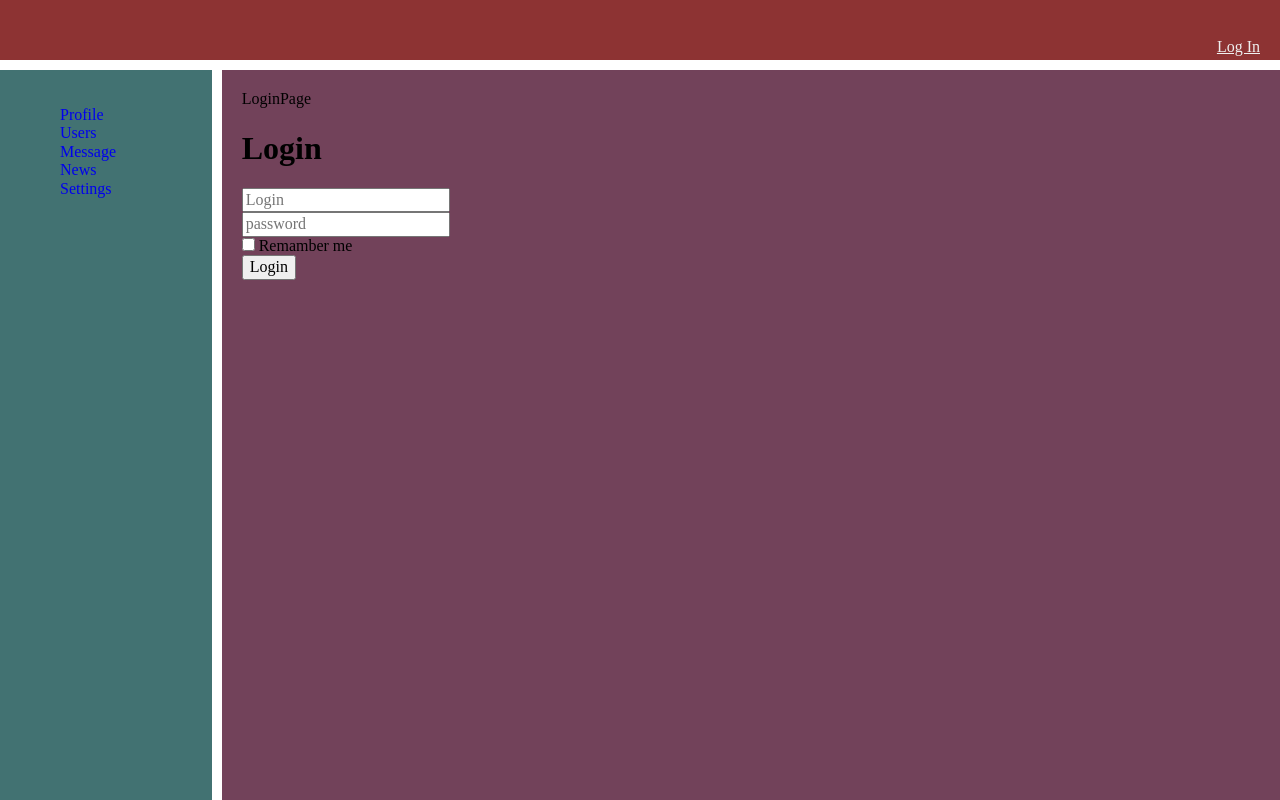
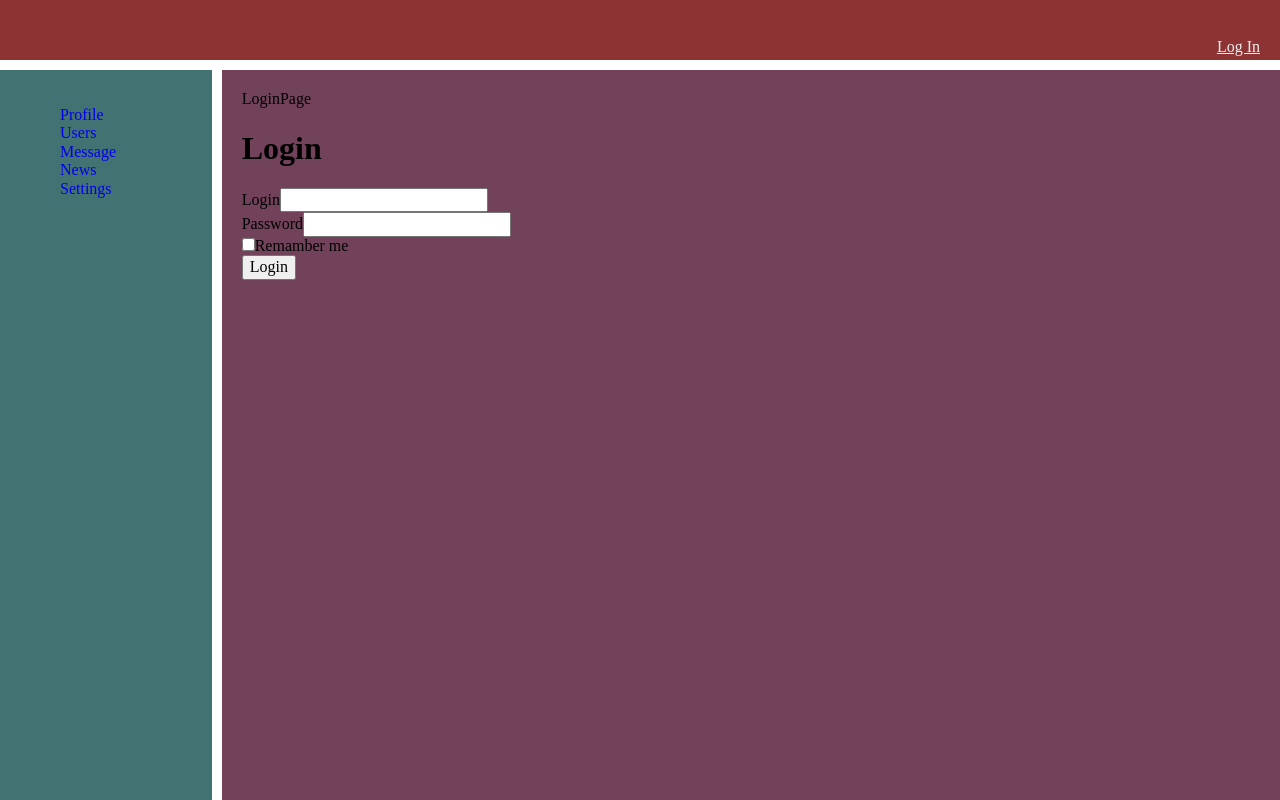
Before and after one commit to vit-401/SocialNetwork, a React (Create React App) app: page /login in a window 1280 px wide. Built offline with nearby package versions, Linux system fonts and the light colour scheme; no server answers.

Commit message:
added redux-form to project

```diff
--- a/package.json
+++ b/package.json
@@ -12,6 +12,7 @@
     "@types/react-dom": "^17.0.1",
     "@types/react-redux": "^7.1.16",
     "@types/react-router-dom": "^5.1.7",
+    "@types/redux-form": "^8.3.1",
     "@types/uuid": "^8.3.0",
     "axios": "^0.21.1",
     "i": "^0.3.6",
@@ -23,6 +24,7 @@
     "react-router-dom": "^5.2.0",
     "react-scripts": "4.0.3",
     "redux": "^4.0.5",
+    "redux-form": "^8.3.7",
     "redux-thunk": "^2.3.0",
     "typescript": "^4.2.2",
     "uuid": "^8.3.2",
--- a/src/App.tsx
+++ b/src/App.tsx
@@ -7,11 +7,15 @@ import Settings from "./components/Settings/Settings";
 import UsersContainer from "./components/Users/UsersContainer";
 import WithRouterContainerComponent from "./components/Profile/ProfileContainer";
 import HeaderContainer from "./components/Header/HeaderContainer";
-import {Login} from "./components/Login/Login";
 import DialogsContainer from "./components/Dialogs/DialogsContainer";
+import LoginContainer from "./components/Login/Login";
 
 
 const App: React.FC = () => {
+
+    const onSubmit = (value:any) => {
+        console.log(value)
+    }
     return (
         <BrowserRouter>
             <div className='app-wrapper'>
@@ -23,7 +27,7 @@ const App: React.FC = () => {
                     <Route path='/users' render={() => <UsersContainer/>}/>
                     <Route path='/news' render={() => <News/>}/>
                     <Route path='/settings' render={() => <Settings/>}/>
-                    <Route path='/login' render={() => <Login/>}/>
+                    <Route path='/login' render={() => <LoginContainer onSubmit={onSubmit}/>}/>
                 </div>
             </div>
         </BrowserRouter>
--- a/src/Redux/redux-srore.tsx
+++ b/src/Redux/redux-srore.tsx
@@ -3,18 +3,23 @@ import {dialogsReducer, DialogStateType} from "./dialogs-reduser";
 import {profileReducer, ProfileStateType} from "./profile-reduser";
 import {authReducer, AuthStateType} from "./auth-reduser";
 import usersReducer, {UsersStateType} from "./users-reduser";
+import {reducer as formReducer} from 'redux-form'
 import thunk from "redux-thunk";
+
 export type AppStateType = {
     profilePage: ProfileStateType
     dialogsPage: DialogStateType
     usersPage: UsersStateType
     auth: AuthStateType
+    form: ReturnType<typeof formReducer>
+
 }
 
-let reducers= combineReducers({
+let reducers = combineReducers({
     profilePage: profileReducer,
     dialogsPage: dialogsReducer,
     usersPage: usersReducer,
-    auth: authReducer
+    auth: authReducer,
+    form: formReducer
 });
-export let store = createStore(reducers,applyMiddleware(thunk))
+export let store = createStore(reducers, applyMiddleware(thunk))
--- a/src/components/Login/Login.tsx
+++ b/src/components/Login/Login.tsx
@@ -1,24 +1,35 @@
-import React from 'react'
+import React, {useEffect} from 'react'
+import {Field, InjectedFormProps, reduxForm} from 'redux-form'
 
-export const Login = () => {
+let Login = (props: InjectedFormProps) => {
+
+
     return (
         <>
             <div>LoginPage</div>
             <h1>Login</h1>
-            <form >
+            <form onSubmit={props.handleSubmit}>
                 <div>
-                    <input type="text" placeholder={'Login'}/>
+                    <label htmlFor="login">Login</label>
+                    <Field name="login" component="input" type="text"/>
                 </div>
                 <div>
-                    <input type="password" placeholder={'password'}/>
+                    <label htmlFor="password">Password</label>
+                    <Field name="password" component="input" type="password"/>
                 </div>
                 <div>
-                    <input type="checkbox" /> Remamber me
+                    <Field name="remamber" component="input" type="checkbox"/>
+                    <label htmlFor="remamber">Remamber me</label>
                 </div>
                 <div>
-                    <button>Login</button>
+                    <button type="submit" >Login</button>
                 </div>
             </form>
         </>
     )
 }
+
+const LoginContainer = reduxForm({
+    form: 'login'
+})(Login)
+export default LoginContainer
```
Also changed, not shown: 1 other file (tests, documents, lock files or other folders).
